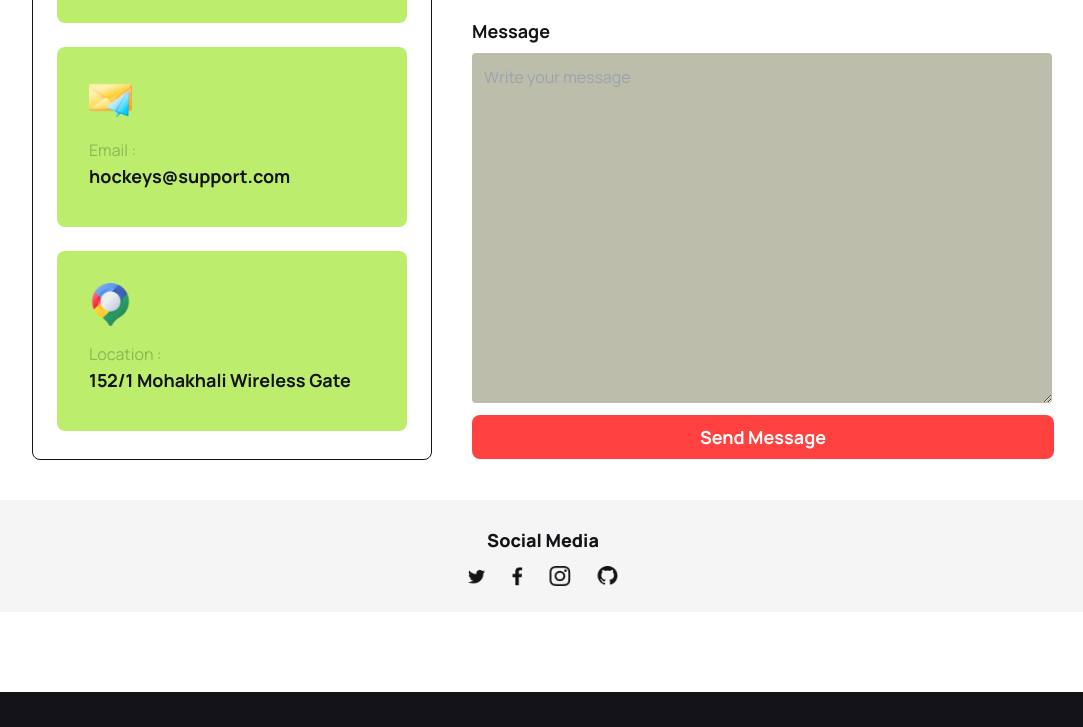
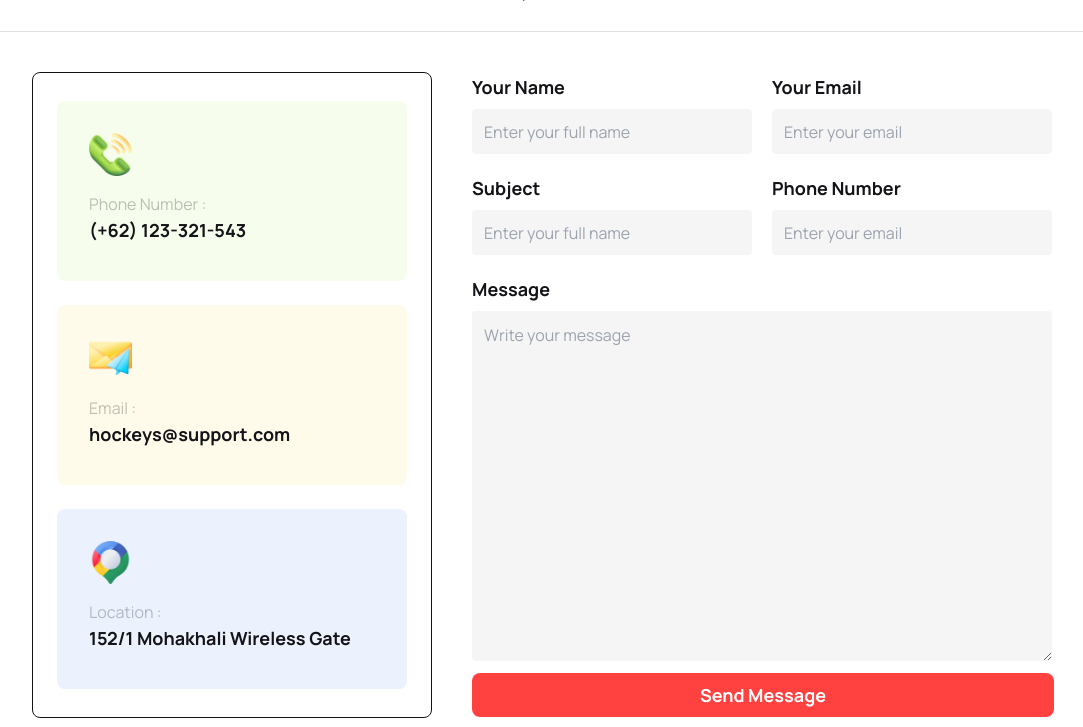
Before and after one commit to shodorsonnath/hockey-club, a plain HTML site: page index.html in a window 1280 px wide. Shown: the part 484-1211 px from the top of the page, without its empty margins (97-1180 px from the left). Drawn offline with nearby package versions, Linux system fonts and the light colour scheme.

Commit message:
update background color get in touch section

```diff
--- a/index.html
+++ b/index.html
@@ -39,21 +39,36 @@
             <p class="text-base font-medium text-[#131312B3] pb-7 mx-10 lg:mx-80 lg:px-28">Please fill up this form to contact with us also you get more update from our company and you can also contact by call and email.</p>
             <div class="bg-[#13131221] w-[340px] lg:w-[1170px] h-[1px]"></div>
           </div>
-          <!-- contact and form part #BCED6D13 -->
+
+      </section>
+      <!-- client question section close -->
+
+      <!-- get in touch section start -->
+      <section class="mt-10 lg:mt-20">
+        <div>
+          <!-- get in touch text part -->
+          <div class="flex flex-col justify-center items-center text-center">
+            <!-- horizontal line -->
+            <div class="bg-[#13131221] w-[340px] lg:w-[1170px] h-[1px]"></div>
+            <h2 class="font-extrabold text-3xl text-[#131318] pt-7 pb-3">Get In Touch</h2>
+            <p class="text-base font-medium text-[#131312B3] pb-7 mx-10 lg:mx-80 lg:px-28">Please fill up this form to contact with us also you get more update from our company and you can also contact by call and email.</p>
+            <div class="bg-[#13131221] w-[340px] lg:w-[1170px] h-[1px]"></div>
+          </div>
+          <!-- contact and form part -->
           <div class="pt-10 flex flex-col lg:flex-row gap-10 justify-center items-center">
             <!-- contact part -->
             <div class="border rounded-lg border-[#131313] w-[340px] lg:w-[400px] flex flex-col justify-center items-center">
-              <div class="bg-[#BCED6D] w-[300px] lg:w-[350px] h-[180px] rounded-lg mb-6 mt-7">
+              <div class="bg-[#BCED6D21] w-[300px] lg:w-[350px] h-[180px] rounded-lg mb-6 mt-7">
                 <img class="pt-8 pl-8 w-[75px]" src="Images/Group 1171275317.png" alt="phone">
                 <p class="pt-4 pl-8 text-[#13131242] font-normal text-base">Phone Number :</p>
                 <p class="pl-8 text-[#131318] font-bold text-lg">(+62) 123-321-543</p>
               </div>
-              <div class="bg-[#BCED6D] w-[300px] lg:w-[350px] h-[180px] rounded-lg mb-6">
+              <div class="bg-[#FDDD5F21] w-[300px] lg:w-[350px] h-[180px] rounded-lg mb-6">
                 <img class="pt-8 pl-8 w-[75px]" src="Images/Group 1171275318.png" alt="phone">
                 <p class="pt-4 pl-8 text-[#13131242] font-normal text-base">Email :</p>
                 <p class="pl-8 text-[#131318] font-bold text-lg">hockeys@support.com</p>
               </div>
-              <div class="bg-[#BCED6D] w-[300px] lg:w-[350px] h-[180px] rounded-lg mb-7">
+              <div class="bg-[#629CF321] w-[300px] lg:w-[350px] h-[180px] rounded-lg mb-7">
                 <img class="pt-8 pl-8 w-[75px]" src="Images/Group 1171275321.png" alt="phone">
                 <p class="pt-4 pl-8 text-[#13131242] font-normal text-base">Location :</p>
                 <p class="pl-8 text-[#131318] font-bold text-lg">152/1 Mohakhali Wireless Gate</p>
@@ -64,31 +79,29 @@
               <div class="flex gap-5 flex-col lg:flex-row">
                 <div>
                   <p class="text-[#131318] font-bold text-lg pb-2">Your Name</p>
-                  <input class="bg-[#bdbdab] w-[280px] h-[45px] rounded pl-3" type="text" name="" id="" placeholder="Enter your full name">
+                  <input class="bg-[#1313120A] w-[280px] h-[45px] rounded pl-3" type="text" name="" id="" placeholder="Enter your full name">
                 </div>
                 <div>
                   <p class="text-[#131318] font-bold text-lg pb-2">Your Email</p>
-                  <input class="bg-[#bdbdab] w-[280px] h-[45px] rounded pl-3" type="text" name="" id="" placeholder="Enter your email">
+                  <input class="bg-[#1313120A] w-[280px] h-[45px] rounded pl-3" type="text" name="" id="" placeholder="Enter your email">
                 </div>
               </div>
               <div class="flex flex-col lg:flex-row gap-5 pt-5">
                 <div>
                   <p class="text-[#131318] font-bold text-lg pb-2">Subject</p>
-                  <input class="bg-[#bdbdab] w-[280px] h-[45px] rounded pl-3" type="text" name="" id="" placeholder="Enter your full name">
+                  <input class="bg-[#1313120A] w-[280px] h-[45px] rounded pl-3" type="text" name="" id="" placeholder="Enter your full name">
                 </div>
                 <div>
                   <p class="text-[#131318] font-bold text-lg pb-2">Phone Number</p>
-                  <input class="bg-[#bdbdab] w-[280px] h-[45px] rounded pl-3" type="text" name="" id="" placeholder="Enter your email">
+                  <input class="bg-[#1313120A] w-[280px] h-[45px] rounded pl-3" type="text" name="" id="" placeholder="Enter your email">
                 </div>
               </div>
-
               <div class="flex flex-col">
                 <p class="text-[#131318] font-bold text-lg pb-2 pt-5">Message</p>
-                <textarea class="bg-[#bdbdab] rounded pl-3 pt-3 mb-3 w-[280px] h-[150px] lg:w-[580px] lg:h-[350px]" name="" id="" placeholder="Write your message"></textarea>
+                <textarea class="bg-[#1313120A] rounded pl-3 pt-3 mb-3 w-[280px] h-[150px] lg:w-[580px] lg:h-[350px]" name="" id="" placeholder="Write your message"></textarea>
             </div>
               <button class="bg-[#FF4240] w-[280px] lg:w-[582px] py-2 rounded-lg text-[#FFF] text-center font-bold text-lg">Send Message</button>
             </div>
-
           </div>
         </div>
         <div class="bg-[#1313120A] rounded-xl w-[280px] lg:w-[1170px] h-28 flex justify-center items-center mx-auto mt-10">
```
